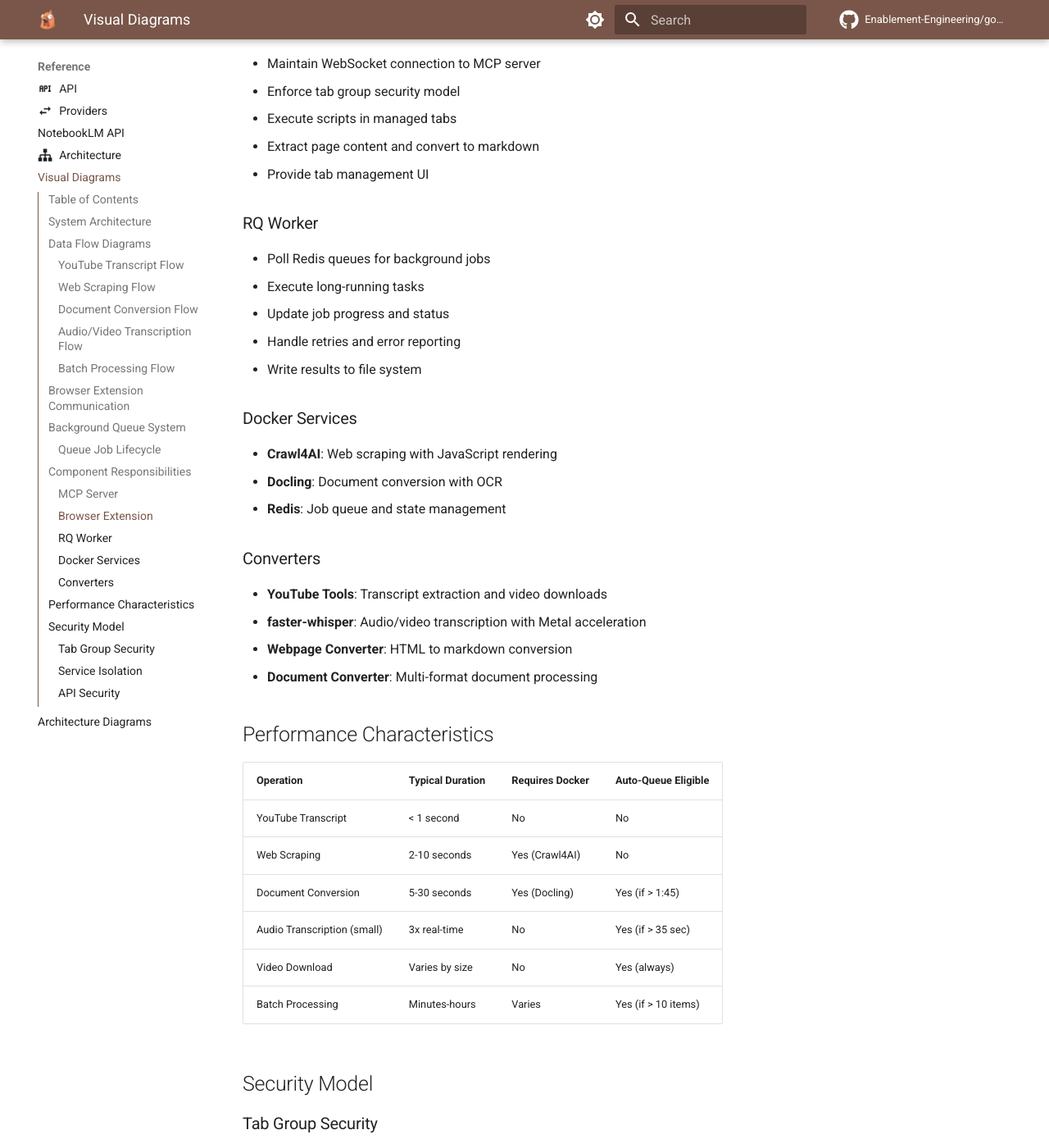
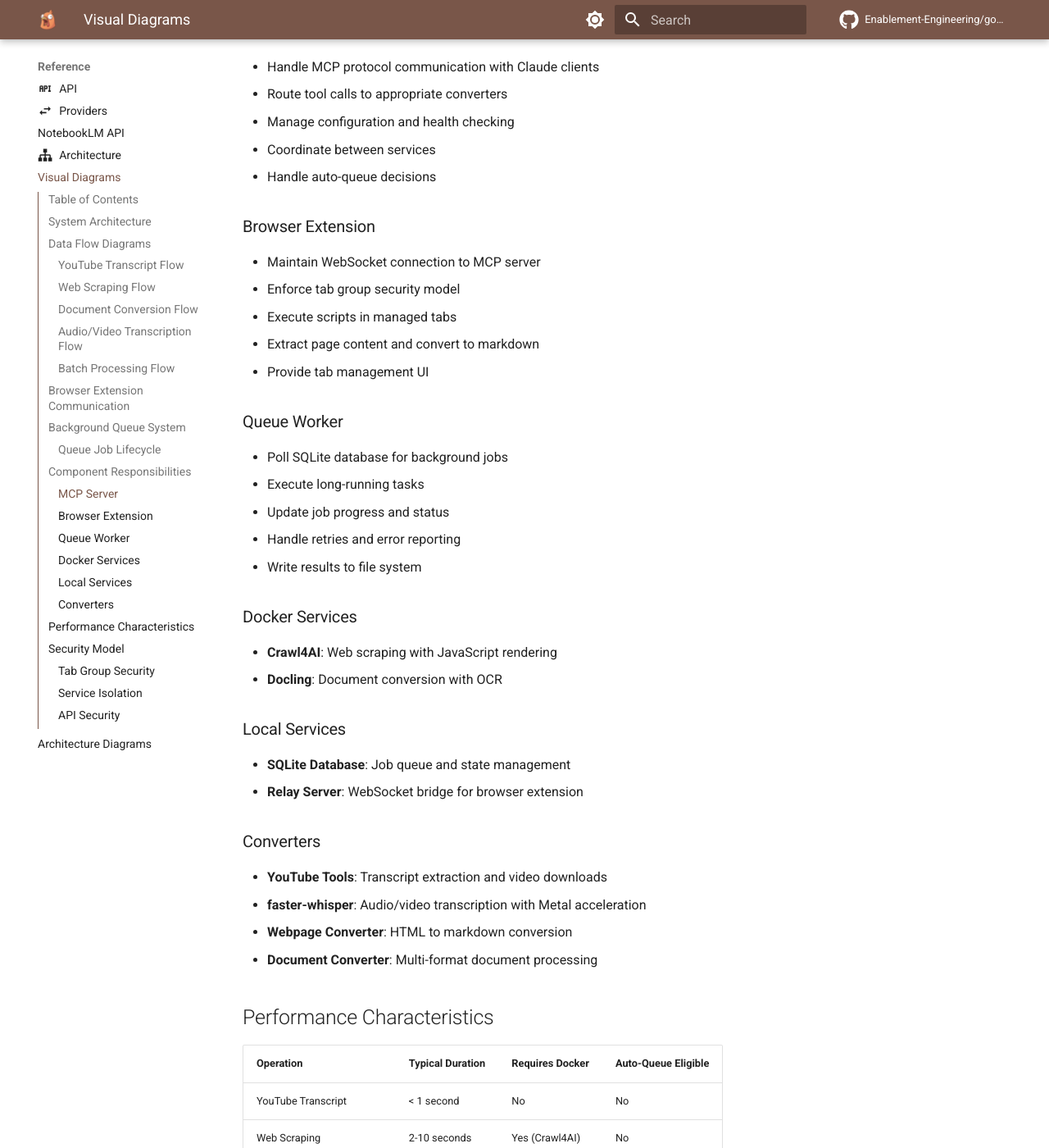
Before and after one commit to Enablement-Engineering/gobbler, an MkDocs documentation site: the page built from docs/ARCHITECTURE-VISUAL.md, in a window 1280 px wide and 1400 px high, scrolled down 10433 px. Shown: the whole window at 82% size. Built offline with MkDocs 1.6.1 and Material for MkDocs 9.7.7, drawn with Linux system fonts in a browser that asks for light colours; comment, search, counter and statistics services are not loaded; some of the changed lines change nothing that is shown; some of the changed text lies outside the part shown.

Commit message:
docs: fix Architecture Visual Guide - Redis to SQLite
- Replace all Redis/RQ references with SQLite queue system
- Fix browser extension connection (goes through Relay Server)
- Update Background Queue System diagram to show single worker
- Update Docker Services section (remove Redis, add local services)
- Fix Security Model references

````diff
--- a/docs/ARCHITECTURE-VISUAL.md
+++ b/docs/ARCHITECTURE-VISUAL.md
@@ -27,7 +27,7 @@
         MCP[MCP Server<br/>FastMCP + Python]
         YT[YouTube Tools<br/>yt-dlp + API]
         FW[faster-whisper<br/>Metal/CoreML]
-        RQ[RQ Worker<br/>Background Tasks]
+        WK[Queue Worker<br/>SQLite Database]
         CFG[Config Manager<br/>~/.config/gobbler]
         HLT[Health Checker<br/>Service Monitor]
     end
@@ -35,7 +35,10 @@
     subgraph "Docker Services"
         C4[Crawl4AI<br/>Port 11235<br/>Web Scraping]
         DL[Docling<br/>Port 5001<br/>Doc Conversion]
-        RD[Redis<br/>Port 6380<br/>Job Queue]
+    end
+
+    subgraph "Local Storage"
+        DB[(SQLite DB<br/>Job Queue)]
     end
 
     subgraph "External Services"
@@ -45,7 +48,8 @@
     end
 
     CC <-->|MCP Protocol<br/>JSON-RPC| MCP
-    BE <-->|WebSocket<br/>Bidirectional| MCP
+    BE <-->|WebSocket| RLY[Relay Server<br/>Port 4625]
+    RLY <-->|HTTP| MCP
 
     MCP --> CFG
     MCP --> HLT
@@ -53,27 +57,26 @@
     MCP --> FW
     MCP -->|HTTP REST| C4
     MCP -->|HTTP REST| DL
-    MCP -->|Redis Protocol| RD
+    MCP --> DB
 
-    RQ -->|Poll Jobs| RD
-    RQ --> YT
-    RQ --> FW
-    RQ -->|HTTP REST| C4
-    RQ -->|HTTP REST| DL
+    WK -->|Poll Jobs| DB
+    WK --> YT
+    WK --> FW
+    WK -->|HTTP REST| C4
+    WK -->|HTTP REST| DL
 
     YT -->|API Calls| YTA
     C4 -->|HTTP/Playwright| WEB
 
     MCP --> FS
-    RQ --> FS
+    WK --> FS
 
     HLT -.->|Health Check| C4
     HLT -.->|Health Check| DL
-    HLT -.->|Health Check| RD
 
     style MCP fill:#4a9eff,stroke:#333,stroke-width:3px
     style BE fill:#ff9a4a,stroke:#333,stroke-width:2px
-    style RD fill:#dc382d,stroke:#333,stroke-width:2px
+    style DB fill:#3498db,stroke:#333,stroke-width:2px
     style C4 fill:#2ecc71,stroke:#333,stroke-width:2px
     style DL fill:#9b59b6,stroke:#333,stroke-width:2px
     style FS fill:#f39c12,stroke:#333,stroke-width:2px
@@ -203,7 +206,7 @@
     participant Claude
     participant MCP as MCP Server
     participant Queue as Job Queue Check
-    participant RQ as RQ Worker
+    participant WK as Queue Worker
     participant FW as faster-whisper
     participant FS as File System
 
@@ -216,10 +219,10 @@
         Queue-->>MCP: job_id
         MCP-->>Claude: Queued: job_id + ETA
 
-        Note over RQ: Worker picks up job
-        RQ->>FS: read_file(file_path)
-        FS-->>RQ: audio_data
-        RQ->>FW: transcribe(audio_data, model)
+        Note over WK: Worker picks up job
+        WK->>FS: read_file(file_path)
+        FS-->>WK: audio_data
+        WK->>FW: transcribe(audio_data, model)
     else immediate execution
         MCP->>FS: read_file(file_path)
         FS-->>MCP: audio_data
@@ -229,17 +232,17 @@
     FW->>FW: Load Model<br/>(tiny/base/small/medium/large)
     FW->>FW: Detect Language<br/>(if auto)
     FW->>FW: Transcribe with Metal/CoreML<br/>(M-series acceleration)
-    FW-->>RQ: transcript_data
+    FW-->>WK: transcript_data
 
-    RQ->>RQ: Format to Markdown
-    RQ->>RQ: Add YAML Frontmatter
+    WK->>WK: Format to Markdown
+    WK->>WK: Add YAML Frontmatter
 
     alt output_file specified
-        RQ->>FS: write_file(output_file)
-        FS-->>RQ: file_path
-        RQ->>Queue: update_job(success)
+        WK->>FS: write_file(output_file)
+        FS-->>WK: file_path
+        WK->>Queue: update_job(success)
     else return content
-        RQ->>Queue: update_job(result)
+        WK->>Queue: update_job(result)
     end
 
     Note over Claude,FW: Speed varies by model:<br/>small: 3x real-time<br/>large: 1.25x real-time
@@ -251,8 +254,8 @@
 sequenceDiagram
     participant Claude
     participant MCP as MCP Server
-    participant Redis
-    participant RQ as RQ Worker
+    participant DB as SQLite DB
+    participant WK as Queue Worker
     participant Tools as YouTube/Crawl4AI/Whisper
     participant FS as File System
 
@@ -261,40 +264,40 @@
     MCP->>MCP: Validate Items<br/>Check Limits
 
     alt auto_queue=true AND items > 10
-        MCP->>Redis: create_batch_job(items)
-        Redis-->>MCP: batch_id
+        MCP->>DB: create_batch_job(items)
+        DB-->>MCP: batch_id
         MCP-->>Claude: Queued: batch_id
 
-        Note over RQ: Worker starts batch
-        RQ->>Redis: get_batch_items(batch_id)
+        Note over WK: Worker starts batch
+        WK->>DB: get_batch_items(batch_id)
     else immediate execution
         MCP->>MCP: items = batch_items
     end
 
     loop For each item
         alt skip_existing=true
-            RQ->>FS: check_file_exists()
+            WK->>FS: check_file_exists()
             alt file exists
-                RQ->>RQ: Skip item
-                RQ->>Redis: update_progress(skipped)
+                WK->>WK: Skip item
+                WK->>DB: update_progress(skipped)
             end
         end
 
-        RQ->>Tools: process_item(item)
-        Tools-->>RQ: result
+        WK->>Tools: process_item(item)
+        Tools-->>WK: result
 
         alt success
-            RQ->>FS: write_file(output)
-            RQ->>Redis: update_progress(success)
+            WK->>FS: write_file(output)
+            WK->>DB: update_progress(success)
         else failure
-            RQ->>Redis: update_progress(failure, error)
+            WK->>DB: update_progress(failure, error)
         end
 
-        Note over RQ: Respect concurrency limit<br/>Add delay between requests
+        Note over WK: Respect concurrency limit<br/>Add delay between requests
     end
 
-    RQ->>RQ: Generate Summary Report
-    RQ->>Redis: finalize_batch(summary)
+    WK->>WK: Generate Summary Report
+    WK->>DB: finalize_batch(summary)
 
     Note over Claude,FS: Real-time progress via<br/>get_batch_progress(batch_id)
 ```
@@ -367,16 +370,12 @@
         DEC[Auto-Queue Decision]
     end
 
-    subgraph "Redis Queue"
-        Q1[Default Queue]
-        Q2[Transcription Queue]
-        Q3[Download Queue]
+    subgraph "SQLite Job Queue"
+        DB[(SQLite Database<br/>Jobs Table)]
     end
 
-    subgraph "Worker Pool"
-        W1[RQ Worker 1]
-        W2[RQ Worker 2]
-        W3[RQ Worker 3]
+    subgraph "Worker"
+        WK[Queue Worker]
     end
 
     subgraph "Job Processing"
@@ -397,17 +396,11 @@
     EST -->|Duration Check| DEC
 
     DEC -->|< 1:45 min| MCP
-    DEC -->|> 1:45 min| Q1
-    DEC -->|Transcription| Q2
-    DEC -->|Download| Q3
+    DEC -->|> 1:45 min| DB
 
-    Q1 -.->|Poll| W1
-    Q2 -.->|Poll| W2
-    Q3 -.->|Poll| W3
+    DB -.->|Poll| WK
 
-    W1 --> PROC
-    W2 --> PROC
-    W3 --> PROC
+    WK --> PROC
 
     PROC --> TOOLS
     TOOLS --> FS
@@ -422,9 +415,7 @@
     RES -.->|Retrieve| Claude
 
     style DEC fill:#f39c12,stroke:#333,stroke-width:2px
-    style Q1 fill:#dc382d,stroke:#333,stroke-width:2px
-    style Q2 fill:#dc382d,stroke:#333,stroke-width:2px
-    style Q3 fill:#dc382d,stroke:#333,stroke-width:2px
+    style DB fill:#3498db,stroke:#333,stroke-width:2px
     style PROC fill:#2ecc71,stroke:#333,stroke-width:2px
 ```
 
@@ -434,7 +425,7 @@
 stateDiagram-v2
     [*] --> Submitted: Tool call with auto_queue
 
-    Submitted --> Queued: Add to Redis queue
+    Submitted --> Queued: Add to SQLite queue
     Queued --> Started: Worker picks up job
 
     Started --> Processing: Execute tool logic
@@ -482,8 +473,8 @@
 - Extract page content and convert to markdown
 - Provide tab management UI
 
-### RQ Worker
-- Poll Redis queues for background jobs
+### Queue Worker
+- Poll SQLite database for background jobs
 - Execute long-running tasks
 - Update job progress and status
 - Handle retries and error reporting
@@ -492,7 +483,10 @@
 ### Docker Services
 - **Crawl4AI**: Web scraping with JavaScript rendering
 - **Docling**: Document conversion with OCR
-- **Redis**: Job queue and state management
+
+### Local Services
+- **SQLite Database**: Job queue and state management
+- **Relay Server**: WebSocket bridge for browser extension
 
 ### Converters
 - **YouTube Tools**: Transcript extraction and video downloads
@@ -523,7 +517,7 @@
 ### Service Isolation
 1. Docker services run in isolated containers
 2. Host-based components use local-only connections
-3. Redis queue isolated to localhost:6380
+3. SQLite job database stored locally
 4. No external network access except for intended APIs
 5. Configuration stored in user-specific directory
 
````
